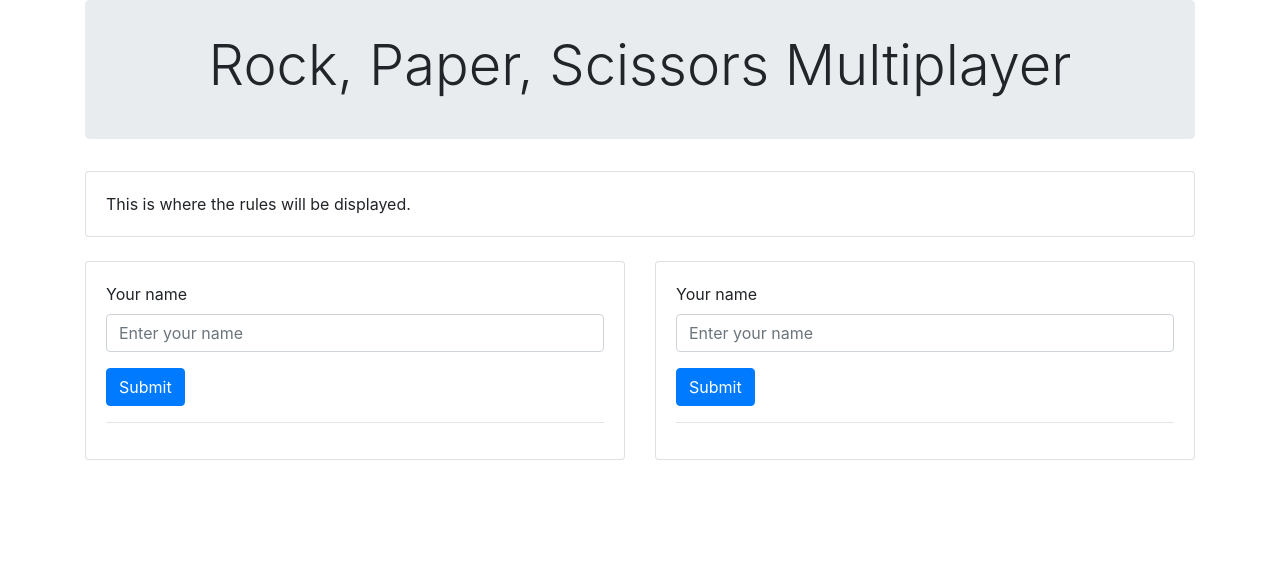
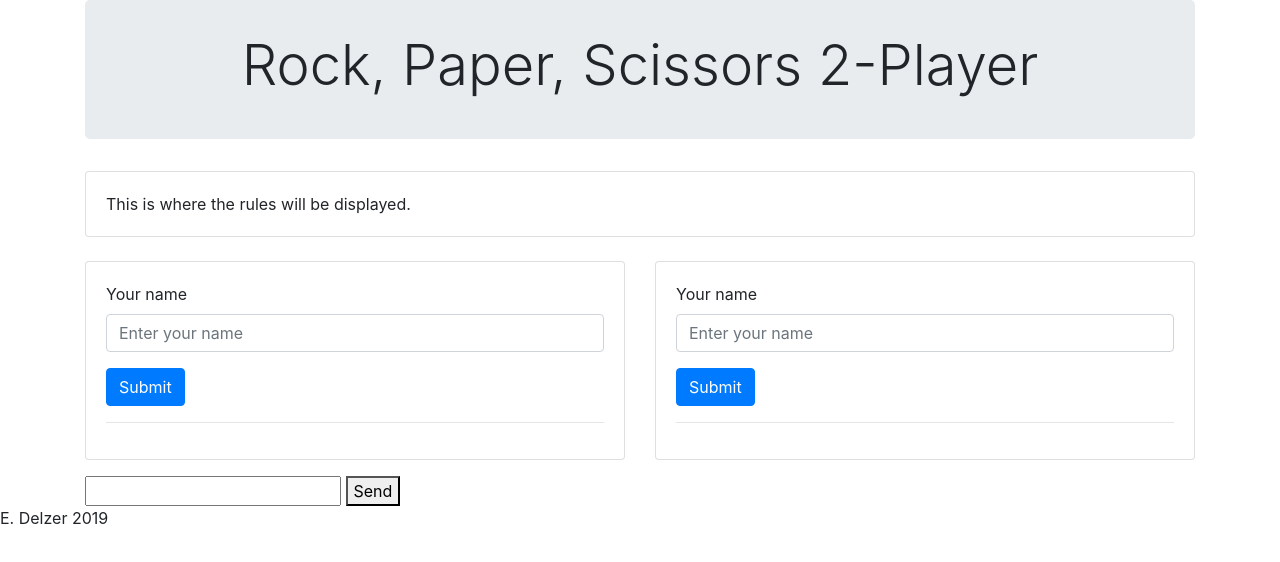
Before and after one commit to deltabear/RPS-Multiplayer, a plain HTML site: page index.html in a window 1280 px wide. Drawn offline with nearby package versions, Linux system fonts and the light colour scheme.

Commit message:
Changed title, created footer. Attempt chatbox

```diff
--- a/index.html
+++ b/index.html
@@ -17,7 +17,7 @@
 <div class="container">
     <!-- Header/Jumbotron for page -->
     <div class="jumbotron text-center">
-      <h1 class="display-4">Rock, Paper, Scissors Multiplayer</h1>
+      <h1 class="display-4">Rock, Paper, Scissors 2-Player</h1>
     </div>
 
     <!-- Area to display rules -->
@@ -84,8 +84,16 @@
    <!-- end of row div -->
    </div>
 
+   <!-- Create a chatbox here-->
+   <ul id="messages"></ul>
+   <input id="textbox" type="text">
+   <button id="button">Send</button>
 
 <!-- end of main container div -->
+</div>
+
+<div class="footer">
+  E. Delzer 2019
 </div>
 
     <!-- jQuery JS -->
```
